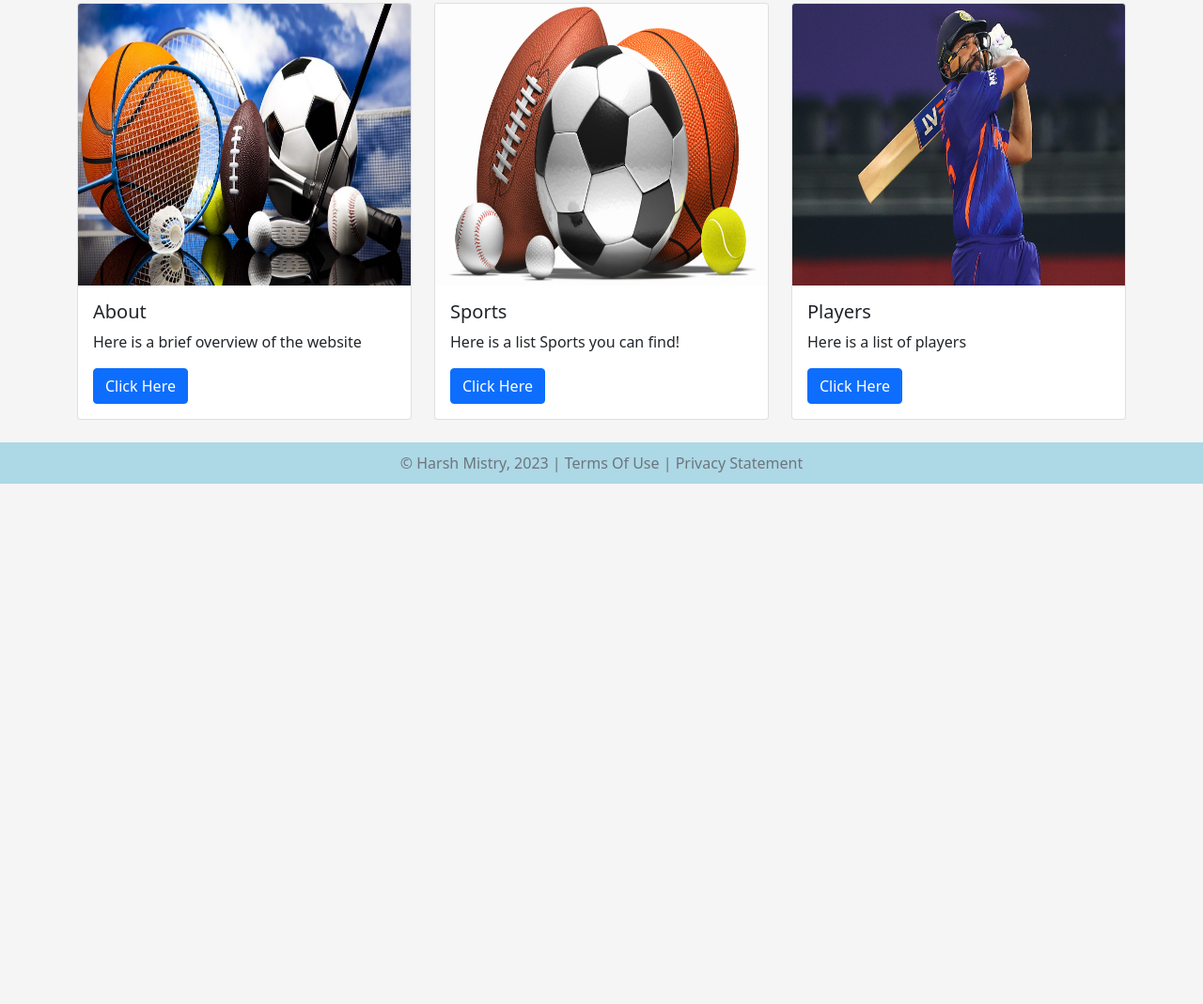
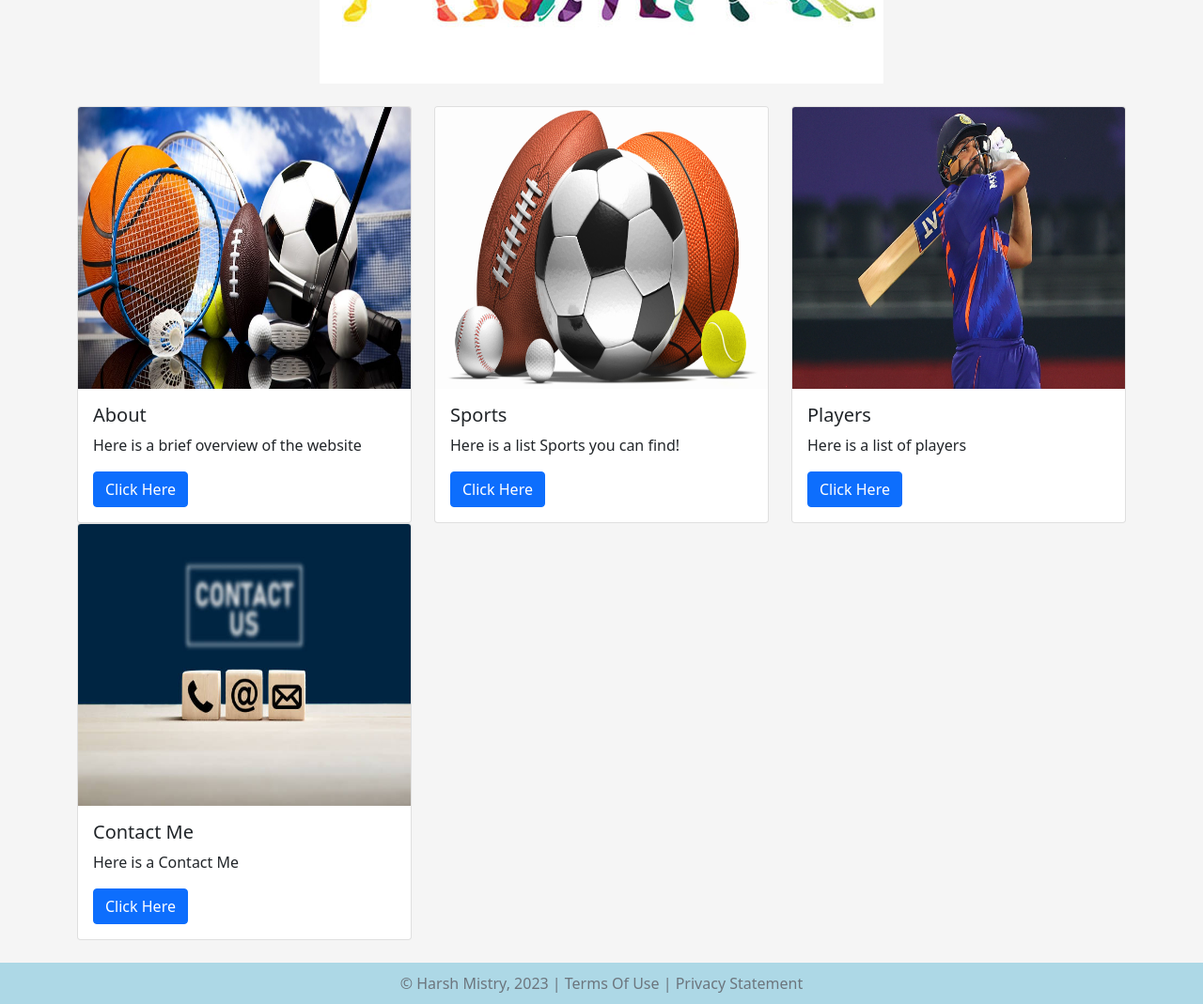
Before and after one commit to Harshm43/Is117-Project, a plain HTML site: page index.html in a window 1280 px wide. Shown: the part 486-1555 px from the top of the page at 94% size. Before the commit the page ends 1001 px from the top, so only its background shows below. Drawn offline with nearby package versions, Linux system fonts and the light colour scheme.

Commit message:
Final Project

```diff
--- a/index.html
+++ b/index.html
@@ -44,6 +44,9 @@
         </nav>
     </div>
     <br>
+     <h2 class="text-center">About My Sports Website</h2>
+     <p class="text-center">My Sports Website is dedicated to providing sports enthusiasts with the latest stats of their favourite sports and the player.
+         Whether you're a casual fan or a die-hard follower, you'll find something to enjoy on this site.</p>
         <div class="img-box">
             <img class="center-fit" src="images/sports.png" alt="Sports">
         </div>
@@ -80,6 +83,17 @@
                     </div>
                 </div>
             </div>
+            <br>
+            <div class="col-sm-4">
+                <div class="card">
+                    <img class="card-img-top" src="images/contact.jpg" alt="Contact Page">
+                    <div class="card-body">
+                        <h5 class="card-title" >Contact Me</h5>
+                        <p class="card-text">Here is a Contact Me</p>
+                        <a href="contact.html" class="btn btn-primary">Click Here</a>
+                    </div>
+                </div>
+            </div>
         </div>
     </div>
 </div>
```
Also changed, not shown: images/contact.jpg (added).
